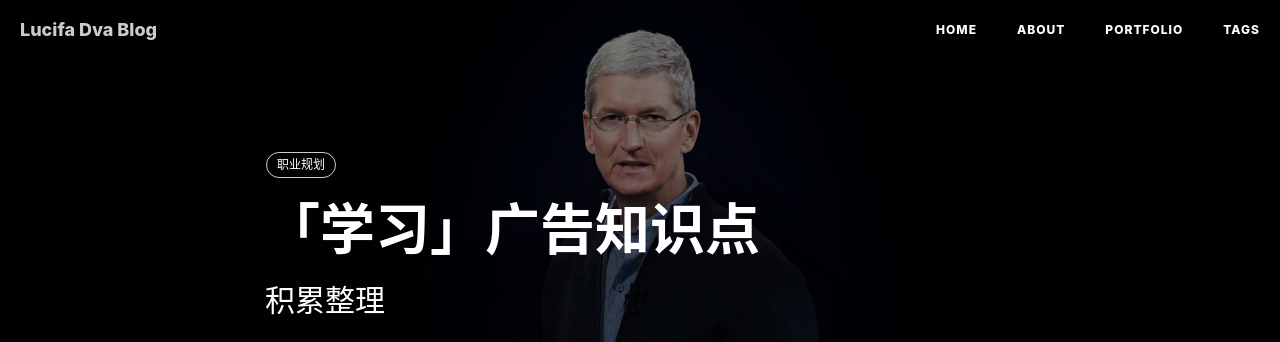
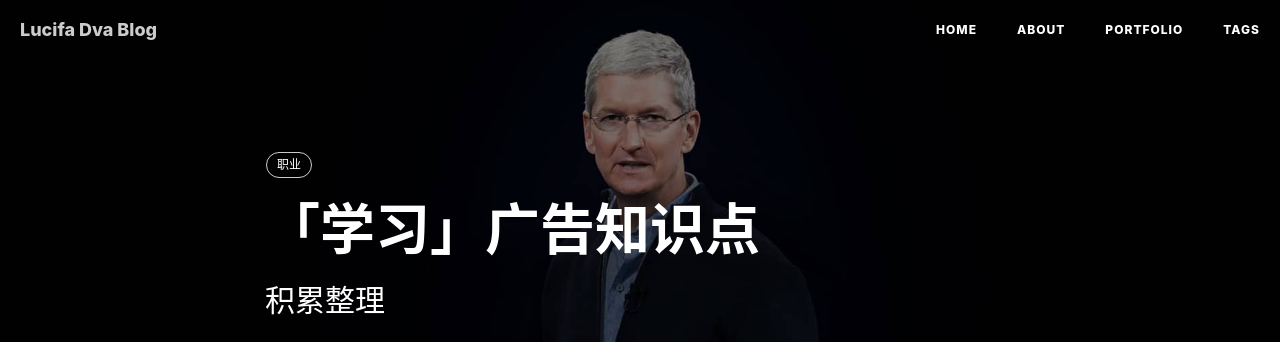
Before and after one commit to LucifaDva/lucifadva.github.com, a Jekyll site: the page built from _posts/2017-03-28-ad-knowledge-2017.markdown, in a window 1280 px wide and 1400 px high. Shown: the top 342 px of the window. Built offline with Jekyll 4.4.1, drawn with Linux system fonts in a browser that asks for light colours; nearby versions of some CDN libraries; comment, search, counter and statistics services are not loaded.

Commit message:
Update 2017-03-28-ad-knowledge-2017.markdown

```diff
--- a/_posts/2017-03-28-ad-knowledge-2017.markdown
+++ b/_posts/2017-03-28-ad-knowledge-2017.markdown
@@ -6,7 +6,7 @@ date:       2017-03-28 21:00:00
 author:     "Lucifa Dva"
 header-img: "img/post-bg-apple-event-2015.jpg"
 tags:
-    - 职业规划
+    - 职业
 ---
 
 
```
